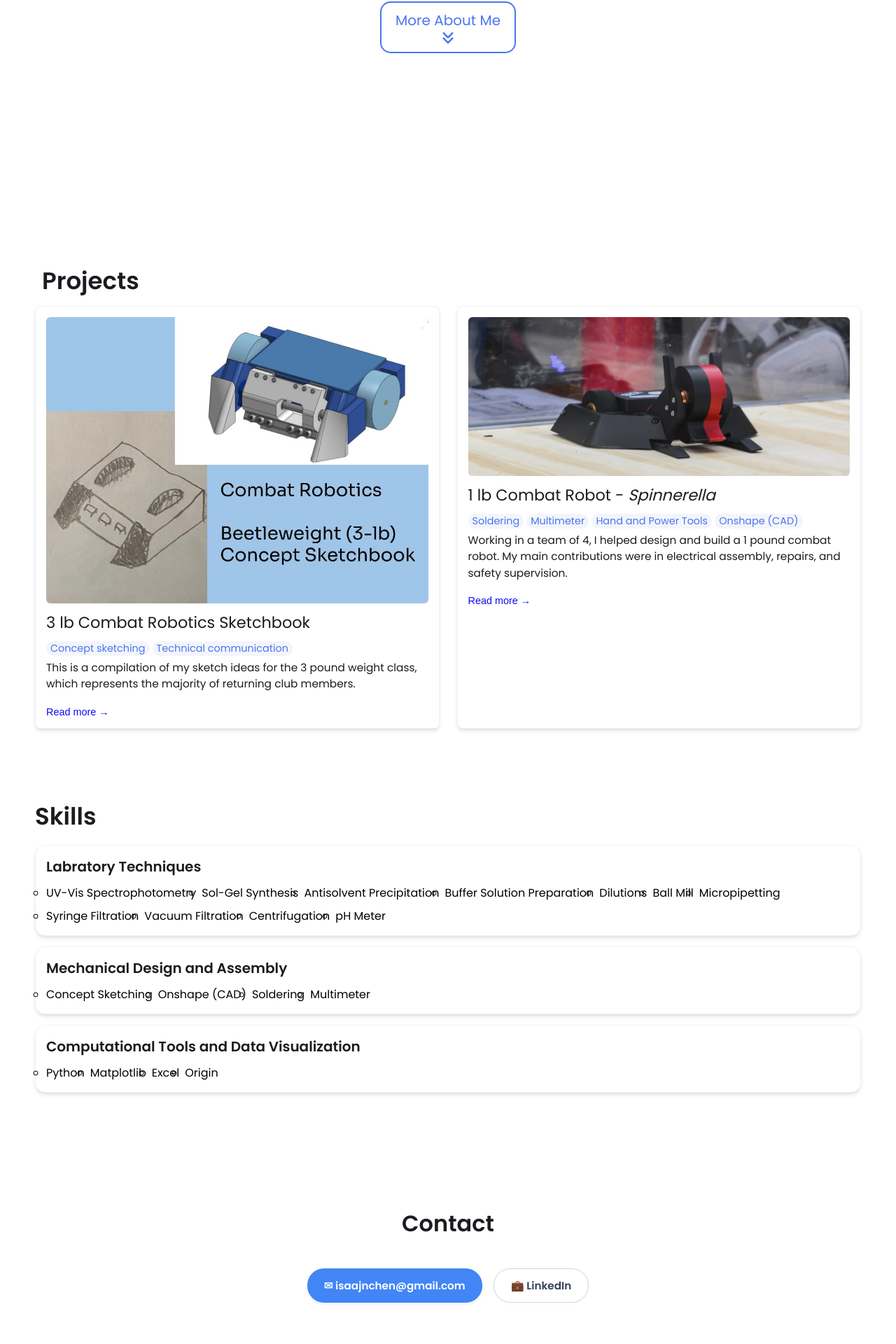
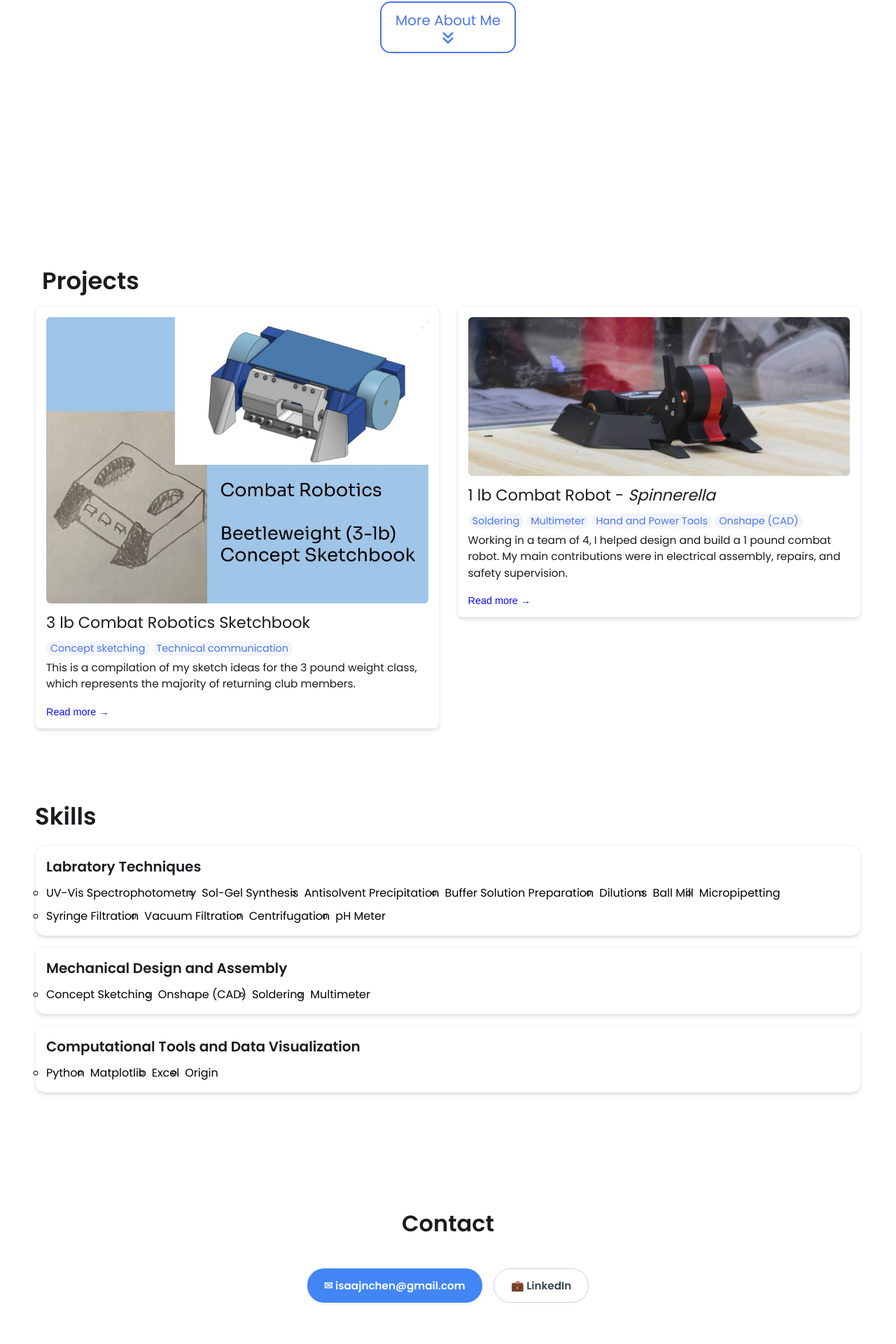
Before and after one commit to isaajnchen/isaajnchen.github.io, a Jekyll site: the page built from index.html, in a window 1280 px wide. Shown: the part 657-2577 px from the top of the page at 70% size. Built offline with Jekyll 4.4.1, drawn with Linux system fonts in a browser that asks for light colours.

Commit message:
Update styles.css

```diff
--- a/css/styles.css
+++ b/css/styles.css
@@ -277,7 +277,8 @@ nav .mobile-nav {
     gap: 25px;
     width: 100%;
     margin: 0 auto;
-    align-items: stretch;
+    /* FIX: Changed from stretch to start. Allows card columns to assume their independent organic heights */
+    align-items: start;
 }
 
 .project-grid-section .project-link {
@@ -290,7 +291,8 @@ nav .mobile-nav {
     display: flex;
     flex-direction: column;
     width: 100%;
-    height: 100%;
+    /* FIX: Changed from 100% to auto so container scales precisely to actual item payload */
+    height: auto;
     box-sizing: border-box;
     padding: 15px;
     background: var(--background-color);
@@ -302,12 +304,10 @@ nav .mobile-nav {
     overflow: hidden;
 }
 
-/* FIX: Changed aspect-ratio and object-fit to display images organically */
+/* FIX: Removed rigid aspect-ratio limits to allow natural calculation profiles */
 .project-card img {
     width: 100%;
-    height: 220px;
-    object-fit: contain;
-    background-color: var(--light-background-color);
+    height: auto;
     display: block;
     border-radius: 6px;
     margin-bottom: 10px;
```
